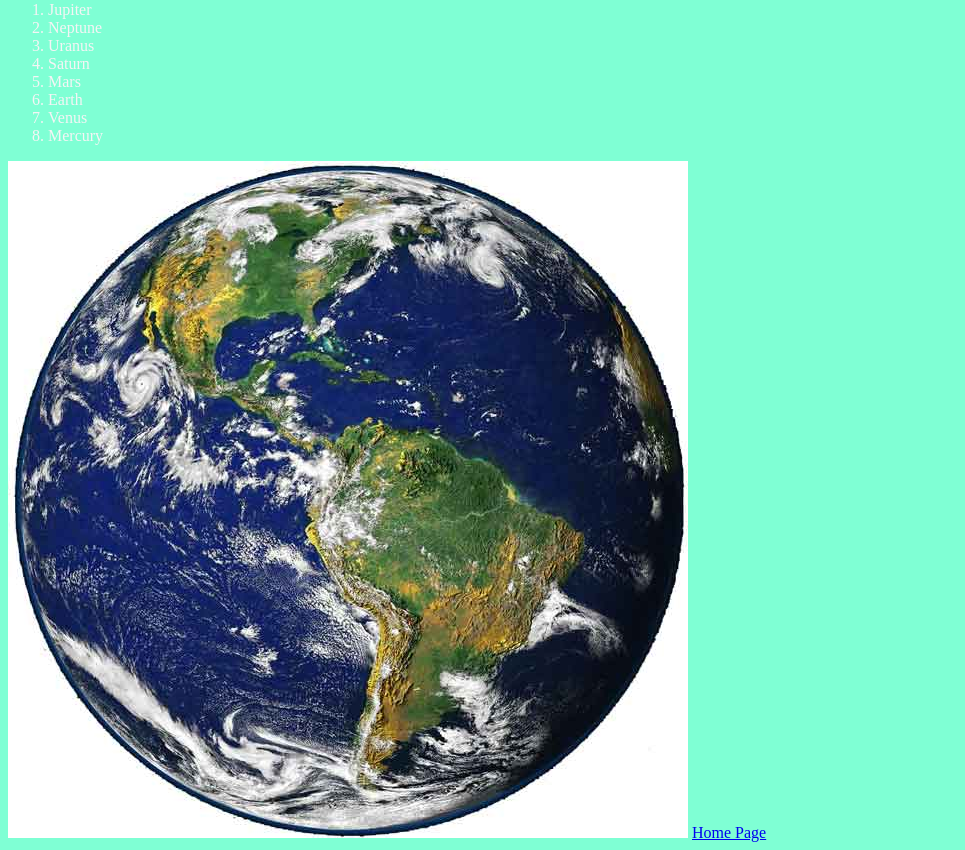
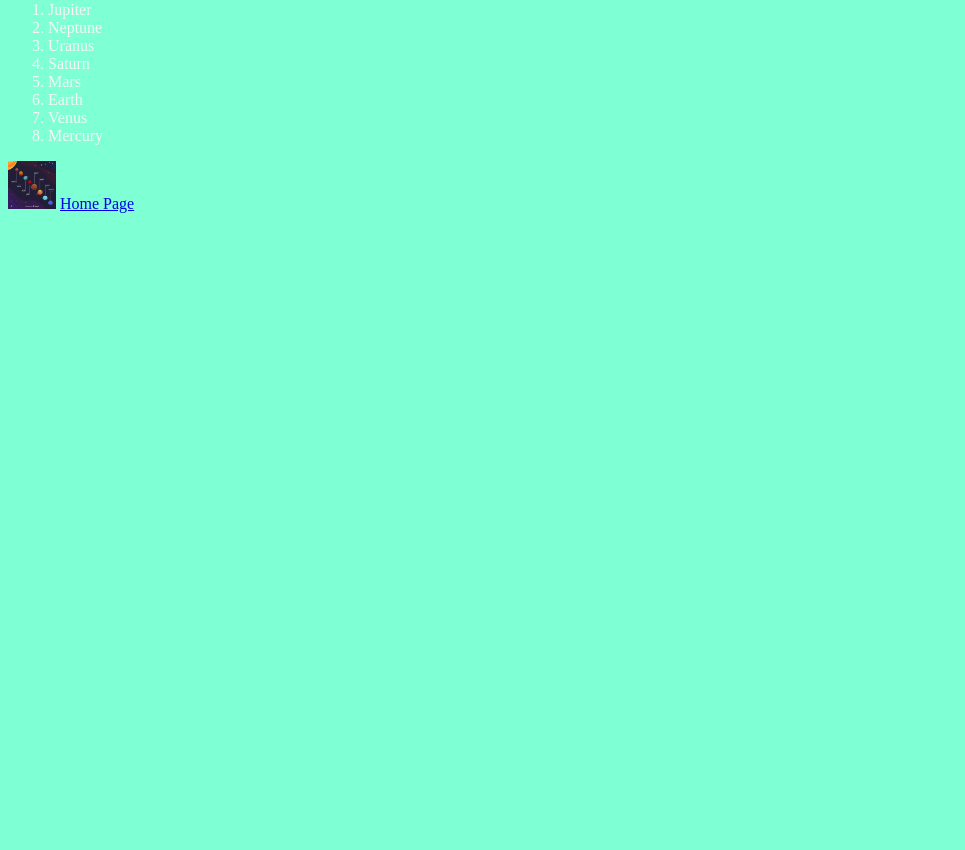
Before and after one commit to Afunstudent174/Final-Project.github.io, a plain HTML site: page planets.html in a window 1280 px wide. Shown: the part 79-929 px from the top of the page, without its empty margins (0-965 px from the left). After the commit the page ends 800 px from the top, so only its background shows below. Drawn offline with Linux system fonts and the light colour scheme.

Commit message:
Update planets.html

```diff
--- a/planets.html
+++ b/planets.html
@@ -15,7 +15,7 @@
 <li> Venus </li>
 <li> Mercury </li>
   </ol>
-<img src="planet.jpg">
+<img src="planets.jpg"style="width:48px;height:48px;">
   <a href="index.html"> Home Page </a>
  </body>
  </html>
```
